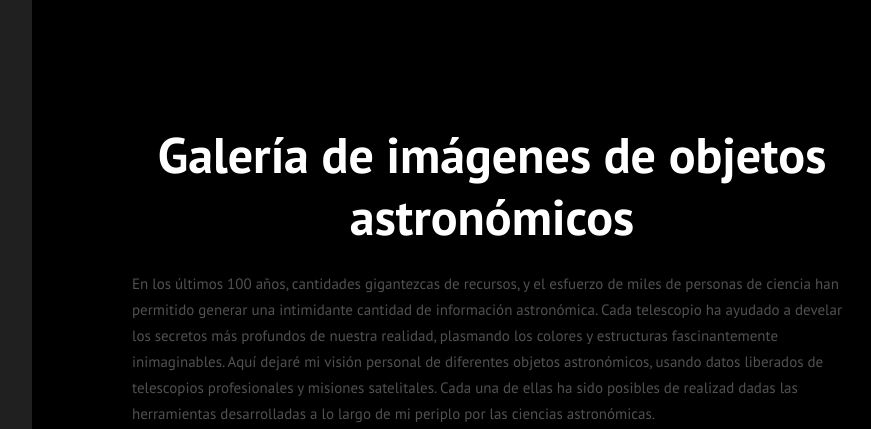
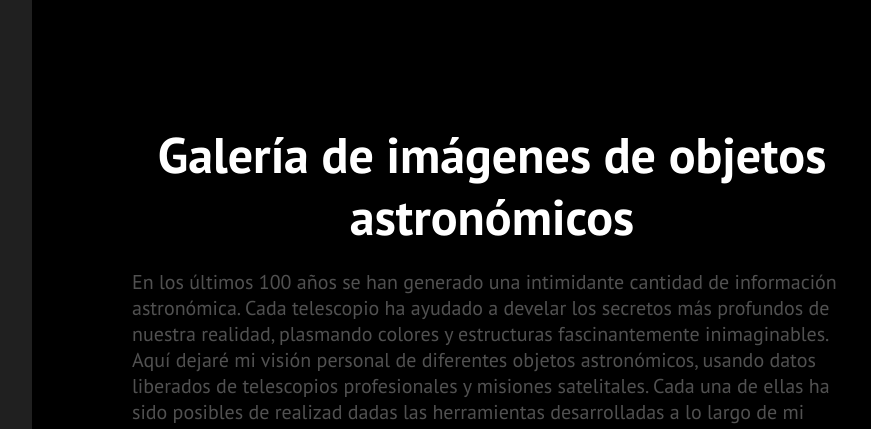
Before and after one commit to nicomedinap/nicomedinap.github.io, a Jekyll site: the page built from galeria.md, in a window 1280 px wide and 1400 px high. Shown: the top 429 px of the window, without its empty margins (328-1199 px from the left). Built offline with Jekyll 4.4.1, drawn with Linux system fonts in a browser that asks for light colours; some of the changed text lies outside the part shown.

Commit message:
Update galeria.md

```diff
--- a/galeria.md
+++ b/galeria.md
@@ -11,6 +11,7 @@ title: Composiciones
 	<title>Galeria de fotos </title>
 
 <style>
+
 	h1{
 	color: white;
 	text-align: center;
@@ -32,13 +33,8 @@ title: Composiciones
 		background: black;
 	}
 
-
 	p{
 	  font-size: 20px;
-	}
-
-	p1{
-	  font-size: 15px;
 	}
 
 	div.galeria{
@@ -71,11 +67,16 @@ title: Composiciones
 		padding: 5px;
 	}
 
+	.pie p{
+		font-size: 20px;
+	}
+
 	div.galeria:hover{
 		border:  0px solid black;
 	 	transition: transform 225ms;
 	  transform: translateY(-10px);
 	}
+
 </style>
 
 
@@ -98,9 +99,9 @@ Los telescopios son verdaderas máquinas del tiempo
 
 -->
 
-<p1> En los últimos 100 años, cantidades gigantezcas de recursos, y el esfuerzo de miles de personas de ciencia han permitido generar una intimidante cantidad de información astronómica. Cada telescopio ha ayudado a develar los secretos más profundos de nuestra realidad, plasmando los colores y estructuras fascinantemente inimaginables.
+<p> En los últimos 100 años se han generado una intimidante cantidad de información astronómica. Cada telescopio ha ayudado a develar los secretos más profundos de nuestra realidad, plasmando colores y estructuras fascinantemente inimaginables.
 
-Aquí dejaré mi visión personal de diferentes objetos astronómicos, usando datos liberados de telescopios profesionales y misiones satelitales. Cada una de ellas ha sido posibles de realizad dadas las herramientas desarrolladas a lo largo de mi periplo por las ciencias astronómicas. </p1>
+Aquí dejaré mi visión personal de diferentes objetos astronómicos, usando datos liberados de telescopios profesionales y misiones satelitales. Cada una de ellas ha sido posibles de realizad dadas las herramientas desarrolladas a lo largo de mi periplo por las ciencias astronómicas. </p>
 
 <br>
 <br>
```
